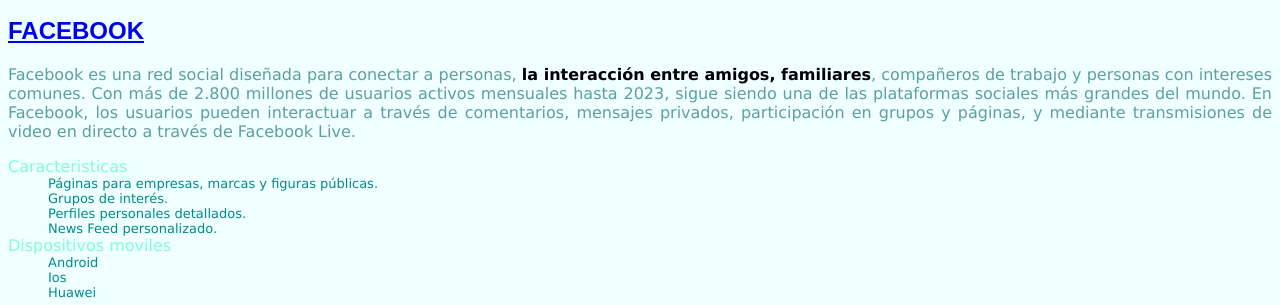
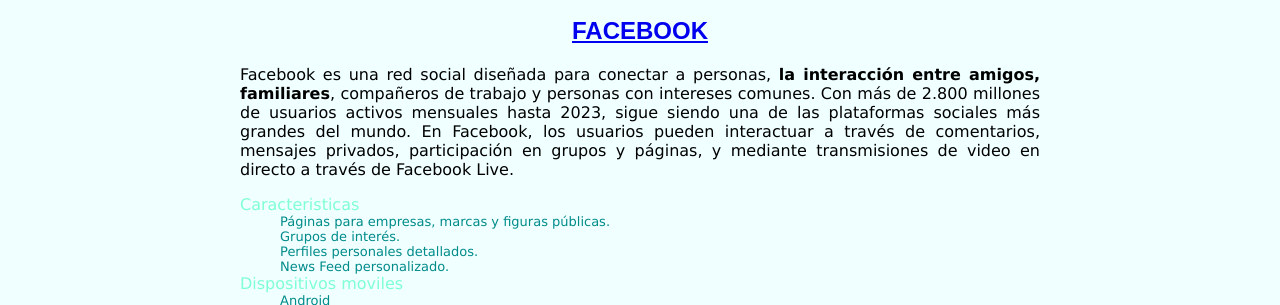
Before and after one commit to MateoJa54/Primera-pagina-web, a plain HTML site: page index.html in a window 1280 px wide. Shown: the part 102-407 px from the top of the page. Drawn offline with Linux system fonts and the light colour scheme.

Commit message:
Partafolio

```diff
--- /dev/null
+++ b/Portafolio/estilos.css
@@ -0,0 +1,39 @@
+body{
+    background-color:#faf8f4;
+    font-family: Arial, sans-serif;
+}
+h1{
+    color: black;
+    font-size: 35px;
+    text-align: center;
+}
+h2{
+    color: black;
+    font-size: 25px;
+    text-align: center;
+}
+p{
+    color:black;
+    font-family: 'Lucida Sans', 'Lucida Sans Regular', 'Lucida Grande', 'Lucida Sans Unicode', Geneva, Verdana, sans-serif;
+    font-size: medium;
+    text-align: center;
+}
+ul{
+    color:black;
+    font-family: 'Lucida Sans', 'Lucida Sans Regular', 'Lucida Grande', 'Lucida Sans Unicode', Geneva, Verdana, sans-serif;
+    font-size: medium;
+    text-align: justify;
+}
+.container{
+    text-align: center;
+    max-width: 800px;
+    margin: 0 auto;
+}
+.img2{
+    width:187px;
+    height:187px;
+    border-radius:150px;
+}
+footer{
+    background-color:hsl(45, 86%, 86%);
+}
--- a/estilo.css
+++ b/estilo.css
@@ -22,8 +22,9 @@
 }
 dt{
     color:aquamarine;
+    text-align: left;
     font-family: 'Lucida Sans', 'Lucida Sans Regular', 'Lucida Grande', 'Lucida Sans Unicode', Geneva, Verdana, sans-serif;
-    font-size: medium;
+    font-size: me;
 }
 
 dd{
@@ -31,3 +32,23 @@
     font-family: 'Lucida Sans', 'Lucida Sans Regular', 'Lucida Grande', 'Lucida Sans Unicode', Geneva, Verdana, sans-serif;
     font-size:small;
 }
+footer {
+    text-align: center;
+}
+.estilop {
+    color:black;
+    font-family: 'Lucida Sans', 'Lucida Sans Regular', 'Lucida Grande', 'Lucida Sans Unicode', Geneva, Verdana, sans-serif;
+    font-size: medium;
+    text-align: justify;
+}
+#caracteristicas{
+    color:#3965c5;
+    font-family: 'Lucida Sans', 'Lucida Sans Regular', 'Lucida Grande', 'Lucida Sans Unicode', Geneva, Verdana, sans-serif;
+    font-size: medium;
+    text-align: justify;
+}
+.container{
+    text-align: center;
+    max-width: 800px;
+    margin: 0 auto;
+}
--- a/index.html
+++ b/index.html
@@ -6,12 +6,18 @@
     <link rel="stylesheet" href="estilo.css">
     <title>Document</title>
 </head>
+
 <body>
+    <div class="container">
+        <header>
             <center> <h1>Redes sociales </h1> </center>
             <p>Esta es mi primera pagina web, que mostrara las redes sociales</p>
+        </header>
+
+        <section>
             <a href="https://es-la.facebook.com/" target="_blank"> <h2>FACEBOOK</h2></a>
-    <p>Facebook es una red social diseñada para conectar a personas, <strong>la interacción entre amigos, familiares</strong>, compañeros de trabajo y personas con intereses comunes. Con más de 2.800 millones de usuarios activos mensuales hasta 2023, sigue siendo una de las plataformas sociales más grandes del mundo. En Facebook, los usuarios pueden interactuar a través de comentarios, mensajes privados, participación en grupos y páginas, y mediante transmisiones de video en directo a través de Facebook Live.</p>
-     <dl>
+            <p class = "estilop">Facebook es una red social diseñada para conectar a personas, <strong>la interacción entre amigos, familiares</strong>, compañeros de trabajo y personas con intereses comunes. Con más de 2.800 millones de usuarios activos mensuales hasta 2023, sigue siendo una de las plataformas sociales más grandes del mundo. En Facebook, los usuarios pueden interactuar a través de comentarios, mensajes privados, participación en grupos y páginas, y mediante transmisiones de video en directo a través de Facebook Live.</p>
+             <dl id="caracteristicas">
                 <dt>Caracteristicas </dt>
                 <dd>Páginas para empresas, marcas y figuras públicas.</dd>
                 <dd>Grupos de interés.</dd>
@@ -23,7 +29,9 @@
                 <dd>Huawei</dd>
             </dl>
             <a href="https://es-la.facebook.com/" target="_blank"> <center><img src="Facebook.jpg" alt="Facebook" width="500" height="300"></center></a>
+        </section>
 
+        <section>
             <a href="https://www.instagram.com/" target="_blank"> <h2>INSTAGRAM</h2></a>
             <p>Instagram es una red social muy popularizada entre jóvenes que ofrece la posibilidad de <strong> compartir fotografías con otros usuarios</strong> y poder recibir comentarios o “me gustas” (likes) de tus seguidores. Dentro de estas fotografías que podemos subir, podemos añadir etiquetas o hashtags para etiquetar según el tipo de fotografía o que se puede ver en ella, así será más fácil su clasificación a la hora de realizar búsquedas de una temática en concreto.</p>
 
@@ -36,7 +44,9 @@
                 <li>Instagram Direct</li>
             </ol>
             <a href="https://www.instagram.com/" target="_blank"> <center><img src="instagram.png" alt="INSTAGRAM" width="300" height="300"></center></a>
+          </section>
 
+          <section>
             <a href="https://web.whatsapp.com/" target="_blank"> <h2>WHATSAPP</h2></a>
             <p>WhatsApp es una aplicación de <strong>mensajería instantánea </strong> que permite enviar y recibir mensajes de texto, audios, videos, fotografías y realizar llamadas a través de un teléfono móvil o una computadora</p>
             <p>Caracteristicas</p>
@@ -47,6 +57,10 @@
                 <li>Privacidad.</li>
             </ol>
             <a href="https://web.whatsapp.com/" target="_blank"> <center><img src="whatsapp.png" alt="INSTAGRAM" width="500" height="300"></center></a>
+          </section>
+
+          <footer>Mateo Iza CopyRigth 2024</footer>
+    </div>
 
 </body>
 </html>
```
Also changed, not shown: Portafolio/index.html (added, +41 -0 lines), Portafolio/Instagram.png (added), Portafolio/facebook.jpg (added), Portafolio/github.jpeg (added), Portafolio/yo.jpg (added). Lines whose indentation alone changed are shown as unchanged.
